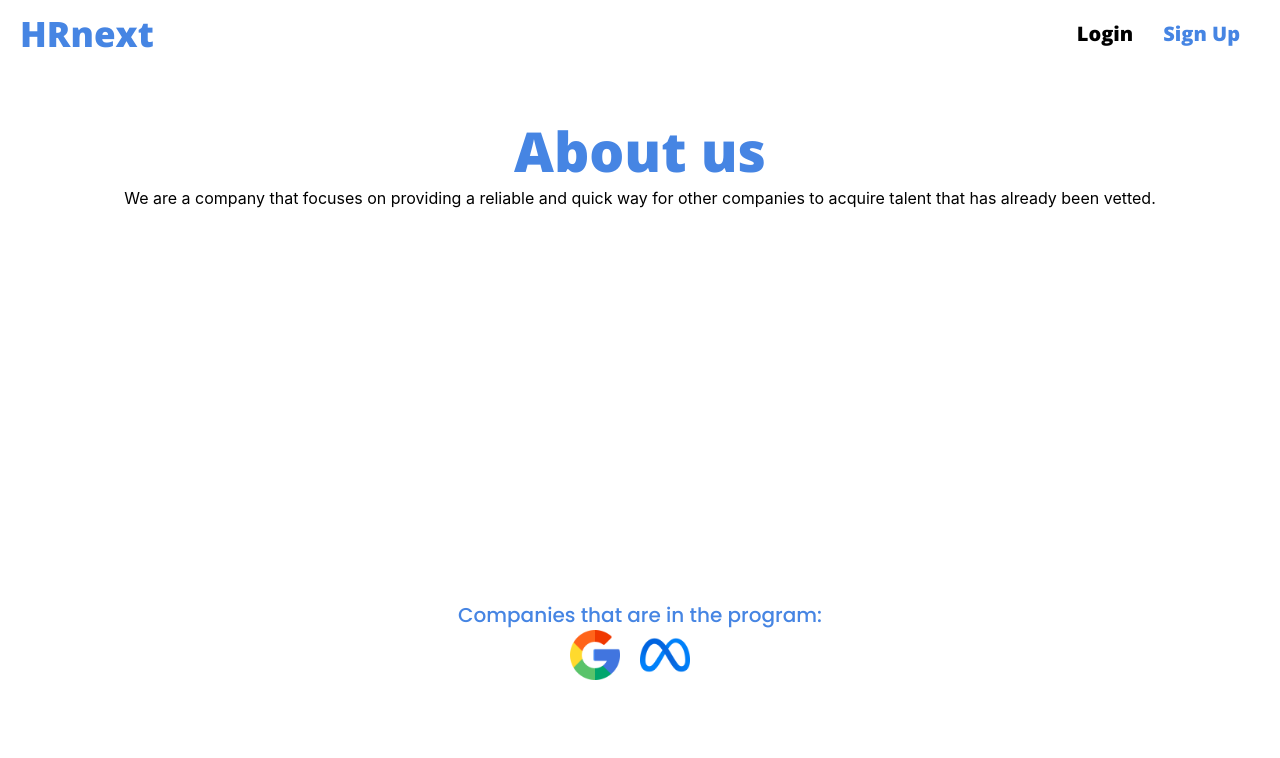
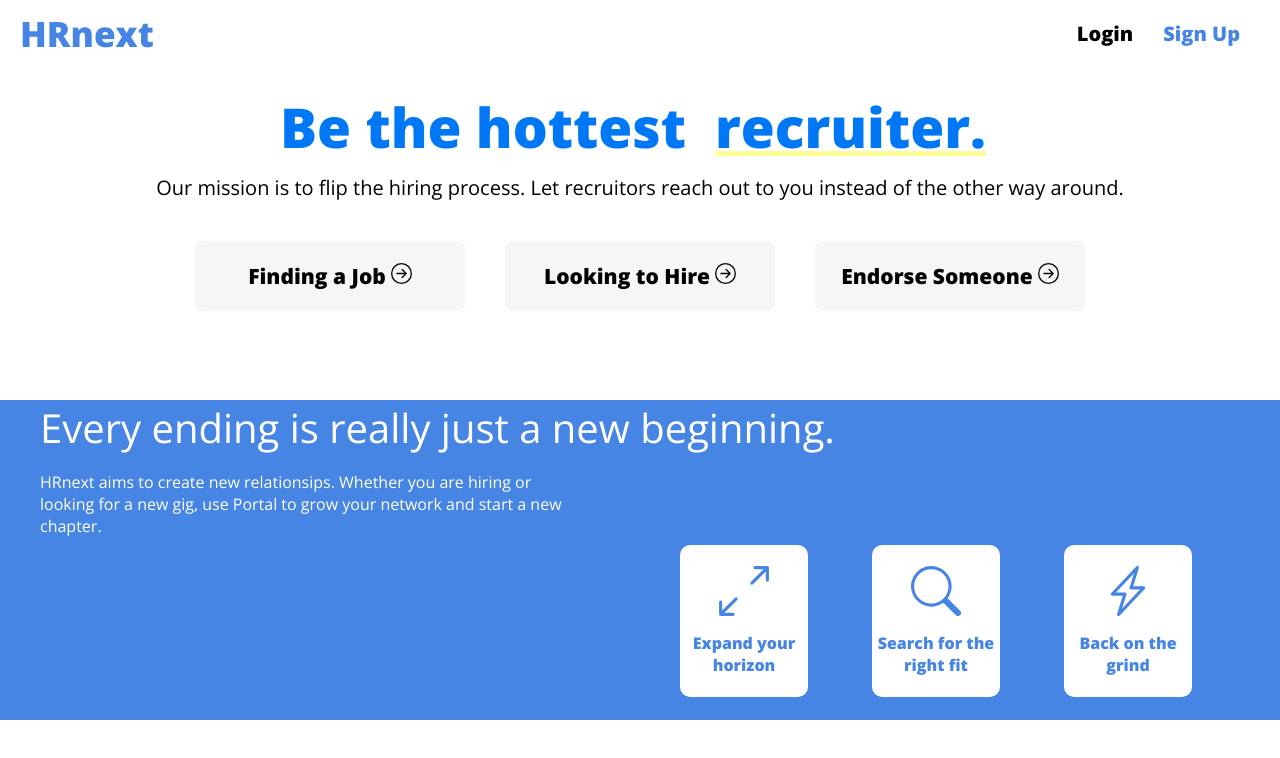
Before and after one commit to loragonzaleze/OffBoard, a React (Create React App) app in the folder frontend/onboard/: page /about in a window 1280 px wide. Shown: the top 758 px of the page. Built offline with nearby package versions, Linux system fonts and the light colour scheme; a web font is replaced by a local one.

Commit message:
about page needs navbar later

```diff
--- a/frontend/onboard/src/pages/about.js
+++ b/frontend/onboard/src/pages/about.js
@@ -1,9 +1,15 @@
 // Explains about the company / what it does
 import "./stylesheets/about.css"
+import {BsArrowRightCircle} from "react-icons/bs"
 import "../global.css"
 import { useNavigate } from "react-router-dom";
 import google from './images/google.png';
 import meta from './images/meta.png';
+import { BsArrowsAngleExpand } from "react-icons/bs";
+import { BsSearch } from "react-icons/bs";
+import { BsLightningCharge } from "react-icons/bs";
+// Our mission is to flip the hiring process. Let recruitors reach out to you
+// instead of the other way around
 
 function About() {
   let navigate = useNavigate();
@@ -15,6 +21,10 @@ function About() {
       let path = `sign-up`;
       navigate(path);
   }
+  const goToTalent = () =>{
+    let path = `talent-page`;
+    navigate(path);
+  }
   const goToHome = () =>{
     let path = `..`;
     navigate(path);
@@ -22,26 +32,87 @@ function About() {
     return (
       <div>
         <div className = "about-logo" onClick = {goToHome}>HRnext</div>
+        <div className="about-centered-container-2">
+        <div className = "row-container"
+            style = {{
+                color: "#0078f5",
+                paddingBottom: 10,
+            }}>
+            <div className = "title-text" >
+                Be the hottest
+            </div>
+            <div class="slider">
+              <div class="slider-text1">candidate.</div>
+              <div class="slider-text2">recruiter.</div>
+              <div class="slider-text3">manager.</div>
+            </div>
+            </div>
+            <div className = "about-normal-text-2-box">
+              <text className = "about-normal-text-2">
+                Our mission is to flip the hiring process. Let recruitors
+                reach out to you instead of the other way around.
+              </text>
+            </div>
+            <div className = "row-container">
+                <button className = "button-container">
+                    Finding a Job
+                    <BsArrowRightCircle style = {{marginLeft: 5}}/>
+                </button>
+                <button className = "button-container" onClick = {goToTalent}>
+                    Looking to Hire
+                    <BsArrowRightCircle style = {{marginLeft: 5}}/>
+                </button>
+                <button className = "button-container">
+                    Endorse Someone
+                    <BsArrowRightCircle style = {{marginLeft: 5}}/>
+                </button>
+            </div>
+        </div>
         <div className = "about-centered-container">
-          <text className = "about-title-text"> About us </text>
-          <text>
-            We are a company that focuses on providing a reliable and quick way for other companies to
-            acquire talent that has already been vetted.
-          </text>
-        </div>
-        <div className = "about-bottom-container">
-          <div className ="about-subtitle-text">Companies that are in the program:</div>
-          <div className ="about-row-container" >
-              <img className="about-image" style={{ width: 50, height: 50 }} src={google} alt="google image" />
-              <img className="about-image" style={{ width: 50, height: 50 }} src={meta} alt="meta image" />
+          <text className = "about-title-text"> Every ending is really just a new beginning. </text>
+          <div className = "about-text-container">
+            <text className ="about-normal-text">
+              HRnext aims to create new relationsips. Whether you are hiring
+              or looking for a new gig, use Portal to grow your network and
+              start a new chapter.
+            </text>
+          </div>
+          <div className="about-row-container-2">
+            <div className="about-row-container-2-box">
+              <BsArrowsAngleExpand className="about-icon-style" style={{fontSize: 50,}}/>
+              <text className ="about-normal-text-3">
+                Expand your horizon
+              </text>
+            </div>
+            <div className="about-row-container-2-box">
+              <BsSearch className="about-icon-style" style={{fontSize:50,}}/>
+              <text className="about-normal-text-3">
+                Search for the right fit
+              </text>
+            </div>
+            <div className="about-row-container-2-box">
+              <BsLightningCharge className="about-icon-style" style={{fontSize:50,}}/>
+              <text className="about-normal-text-3">
+                Back on the grind
+              </text>
+            </div>
           </div>
         </div>
+        {/*
+        <div className = "about-bottom-container">
+          <div className ="about-subtitle-text">Affiliated Companies:</div>
+          <div className ="about-row-container" >
+              <img className="about-image" style={{ width: 50, height: 50 }} src={google} alt="google" />
+              <img className="about-image" style={{ width: 50, height: 50 }} src={meta} alt="meta" />
+          </div>
+        </div>
+          */}
         <div className = "about-row-container"
             style = {{position:"absolute", top: 10, right: 10, marginRight: 10}}>
                 <div className = "about-login-button" onClick = {goToLogin}>Login</div>
                 <div className = "about-signup-button" onClick = {goToSignUp}>Sign Up</div>
             </div>
-      </div>
+        </div>
     );
   }
 
--- a/frontend/onboard/src/pages/getting_started.js
+++ b/frontend/onboard/src/pages/getting_started.js
@@ -12,6 +12,10 @@ function GettingStarted() {
     }
     const goToSignUp = () => {
         let path = `sign-up`;
+        navigate(path);
+    }
+    const goToTalent = () =>{
+        let path = `talent-page`;
         navigate(path);
     }
     return (
@@ -42,7 +46,7 @@ function GettingStarted() {
                     Finding a Job
                     <BsArrowRightCircle style = {{marginLeft: 5}}/>
                 </button>
-                <button className = "button-container">
+                <button className = "button-container" onClick = {goToTalent}>
                     Looking to Hire
                     <BsArrowRightCircle style = {{marginLeft: 5}}/>
                 </button>
--- a/frontend/onboard/src/pages/stylesheets/about.css
+++ b/frontend/onboard/src/pages/stylesheets/about.css
@@ -20,9 +20,23 @@
 
 .about-centered-container {
 	display: flex;
+	justify-content: left;
+	align-items: left;
+	margin-top: 0;
+	padding-top: 0;
+	padding-left: 5vh;
+	height: 40vh;
+	flex-direction: column;
+	user-select: none;
+	background-color: #4685e3;
+}
+
+.about-centered-container-2 {
+	display: flex;
 	justify-content: center;
 	align-items: center;
-	height: 40vh;
+	height: 50vh;
+	margin-bottom: 0;
 	flex-direction: column;
 	user-select: none;
 }
@@ -37,16 +51,27 @@
 	display: flex;
 	justify-content: center;
 	align-items: center;
-	height: 80vh;
+	height: 10vh;
 	flex-direction: column;
 	user-select: none;
 }
 
 .about-title-text {
 	font-family: 'Open Sans';
-	font-weight: 600;
-	font-size: 55px;
-	color: #4685e3;
+	font-weight: 500;
+	font-size: 40px;
+	color: white;
+}
+
+.about-text-container {
+	display: flex;
+	justify-content: left;
+	align-items: left;
+	padding-top: 2vh;
+	padding-right: 55vw;
+	flex-direction: column;
+	user-select: none;
+	background-color: #4685e3;
 }
 
 .about-row-container {
@@ -81,3 +106,59 @@
 .about-image {
 	margin-right: 20px;
 }
+
+.about-normal-text {
+	font-family: 'Open Sans';
+	font-size: 16px;
+	color: white;
+}
+
+.about-normal-text-2 {
+	font-family: 'Open Sans';
+	font-size: 20px;
+	color: black;
+}
+
+.about-normal-text-2-box {
+	display: flex;
+	justify-content: center;
+	align-items: center;
+	flex-direction: column;
+	padding-bottom: 5vh;
+}
+
+.about-row-container-2 {
+	display: flex;
+	flex-direction: row;
+	padding-top: 1vh;
+	padding-left: 50vw;
+}
+
+.about-row-container-2-box {
+	background-color: white;
+	margin-right: 5vw;
+	height: 19vh;
+	width: 10vw;
+	border-radius: 10px;
+	justify-content: center;
+	align-items: center;
+	display: flex;
+	flex-direction: column;
+}
+
+.about-icon-style {
+	color: #4685e3;
+	font-weight: 600;
+	padding-bottom: 2vh;
+}
+
+.about-normal-text-3 {
+	font-family: 'Open Sans';
+	font-size: 16px;
+	font-weight: 600;
+	color: #4685e3;
+	justify-content: center;
+	align-items: center;
+	display:flex;
+	text-align: center;
+}
```
